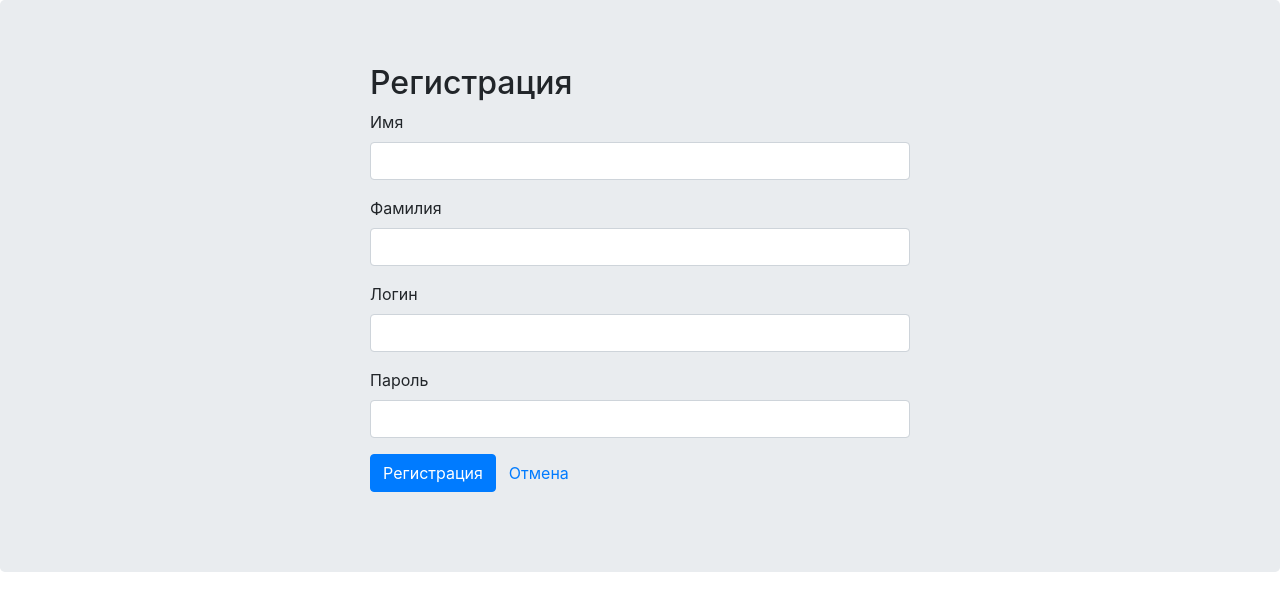
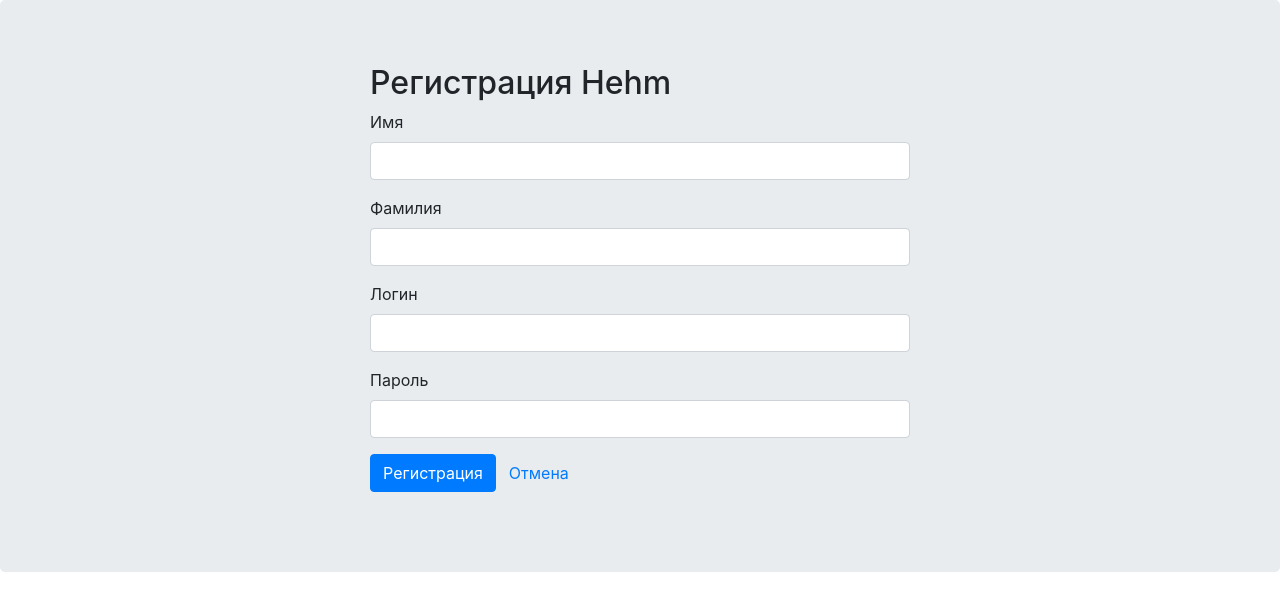
Before and after one commit to vercetti-vice/EShop, an Angular app in the folder EShop/angular/: page /register in a window 1280 px wide. Shown: the top 610 px of the page. Built offline with nearby package versions, Linux system fonts and the light colour scheme.

Commit message:
autodeployTest

```diff
--- a/EShop/angular/src/app/register/register.component.html
+++ b/EShop/angular/src/app/register/register.component.html
@@ -2,7 +2,7 @@
   <div class="container">
     <div class="row">
       <div class="col-sm-6 offset-sm-3">
-        <h2>Регистрация</h2>
+        <h2>Регистрация Hehm</h2>
         <form [formGroup]="registerForm" (ngSubmit)="onSubmit()">
           <div class="form-group">
             <label for="firstName">Имя</label>
```
